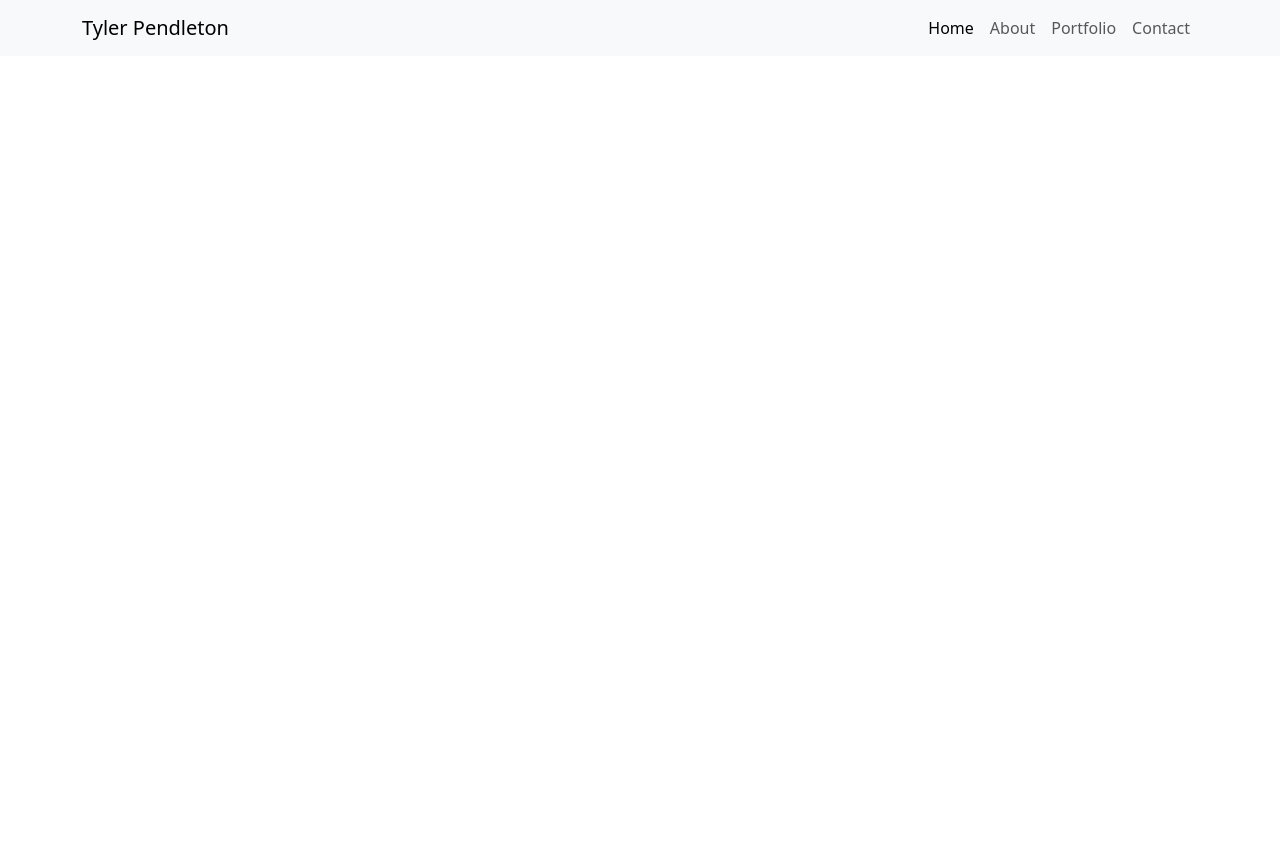
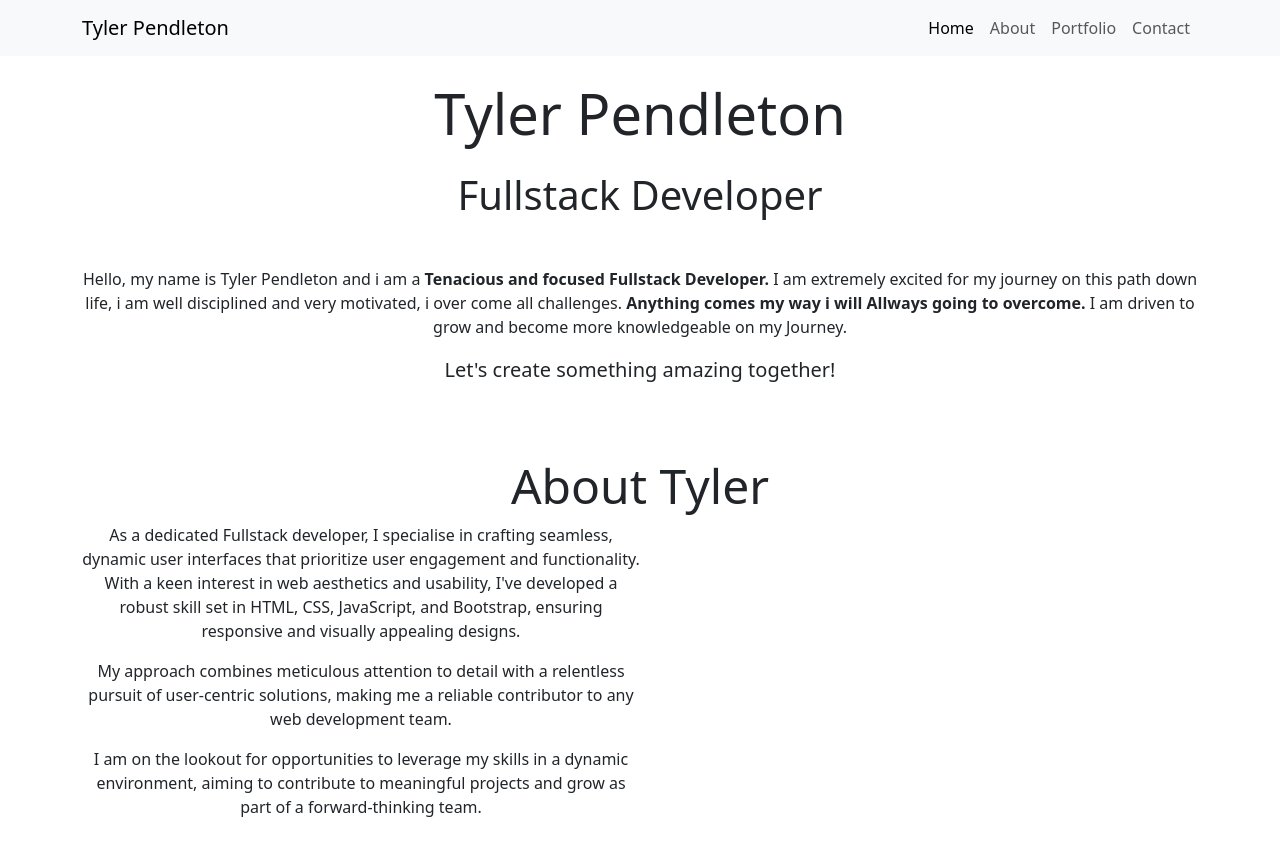
Before and after one commit to iwillmineya/Portfolio, a plain HTML site: page index.html in a window 1280 px wide. Before the commit the page ends 800 px from the top, so only its background shows below. Drawn offline with nearby package versions, Linux system fonts and the light colour scheme.

Commit message:
add header and about

```diff
--- a/index.html
+++ b/index.html
@@ -19,7 +19,7 @@
                 <span class="navbar-toggler-icon"></span>
             </button>
             <div class="collapse navbar-collapse" id="navbarSupportedContent">
-                <ul class="navbar-nav ms-auto mb-2 mb-lg-0">
+                <ul class="navbar-nav ms-auto">
                     <li class="nav-item">
                         <a class="nav-link active" aria-current="page" href="index.html">Home</a>
                     </li>
@@ -37,8 +37,57 @@
             </div>
         </div>
     </nav>
+ <header id="hero" class="container">
 
+        <section class="row">
+            <div class="col-12 text-center">
+                <h1 class="display-4 my-4">Tyler Pendleton</h1>
 
+                <h2 class="display-6 mb-5">Fullstack Developer</h2>
+                <p>
+                    Hello, my name is Tyler Pendleton and i am a
+                    <strong>Tenacious and focused Fullstack Developer.</strong>
+                    I am extremely excited for my journey on this path down life,
+                    i am well disciplined and very motivated, i over come all
+                    challenges.
+                    <strong>Anything comes my way i will Allways going to overcome.</strong>
+                    I am driven to grow and become more knowledgeable on my Journey.
+                </p>
+
+                <p class="lead mb-5">Let's create something amazing together!</p>
+            </div>
+        </section>
+    </header>
+<main>
+        <!-- About section links to #about href in navbar -->
+        <section id="about" class="container">
+            <div class="row">
+                <!-- my-4 used to add top and bottom margin to heading -->
+                <div class="col-12 text-center my-4">
+                    <h2 class="display-5">About Tyler</h2>
+                <!-- mb-4 used to add margin under text -->
+                <div class="col-12 col-md-6 mb-4">
+                    <p>
+                        As a dedicated Fullstack developer, I specialise in crafting
+                        seamless, dynamic user interfaces that prioritize user engagement
+                        and functionality. With a keen interest in web aesthetics and
+                        usability, I've developed a robust skill set in HTML, CSS,
+                        JavaScript, and Bootstrap, ensuring responsive and visually
+                        appealing designs.
+                    </p>
+                    <p>
+                        My approach combines meticulous attention to detail with a
+                        relentless pursuit of user-centric solutions, making me a reliable
+                        contributor to any web development team.
+                    </p>
+                    <p>
+                        I am on the lookout for opportunities to leverage my skills in a
+                        dynamic environment, aiming to contribute to meaningful projects
+                        and grow as part of a forward-thinking team.
+                    </p>
+                </div>
+            </div>
+        </section>
     <script src="https://cdn.jsdelivr.net/npm/bootstrap@5.3.7/dist/js/bootstrap.bundle.min.js"
         integrity="sha384-ndDqU0Gzau9qJ1lfW4pNLlhNTkCfHzAVBReH9diLvGRem5+R9g2FzA8ZGN954O5Q"
         crossorigin="anonymous"></script>
```
Also changed, not shown: portfolio-images/portfolio-images/bmi-calculator.webp (added), portfolio-images/portfolio-images/math-wiz.webp (added), portfolio-images/portfolio-images/mei-wong.webp (added), portfolio-images/portfolio-images/wags-and-walks.webp (added), portfolio-images/portfolio-images/we-wellness.webp (added).
